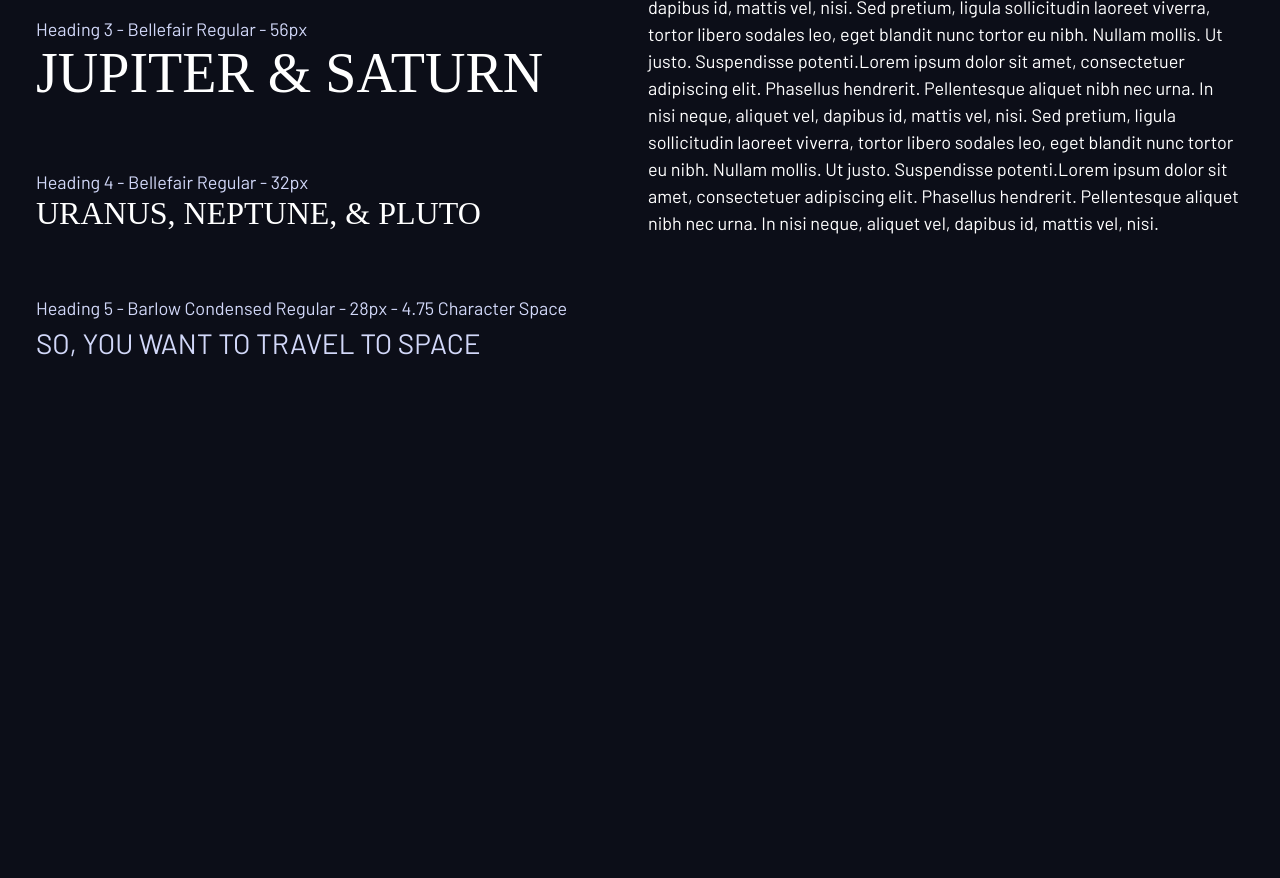
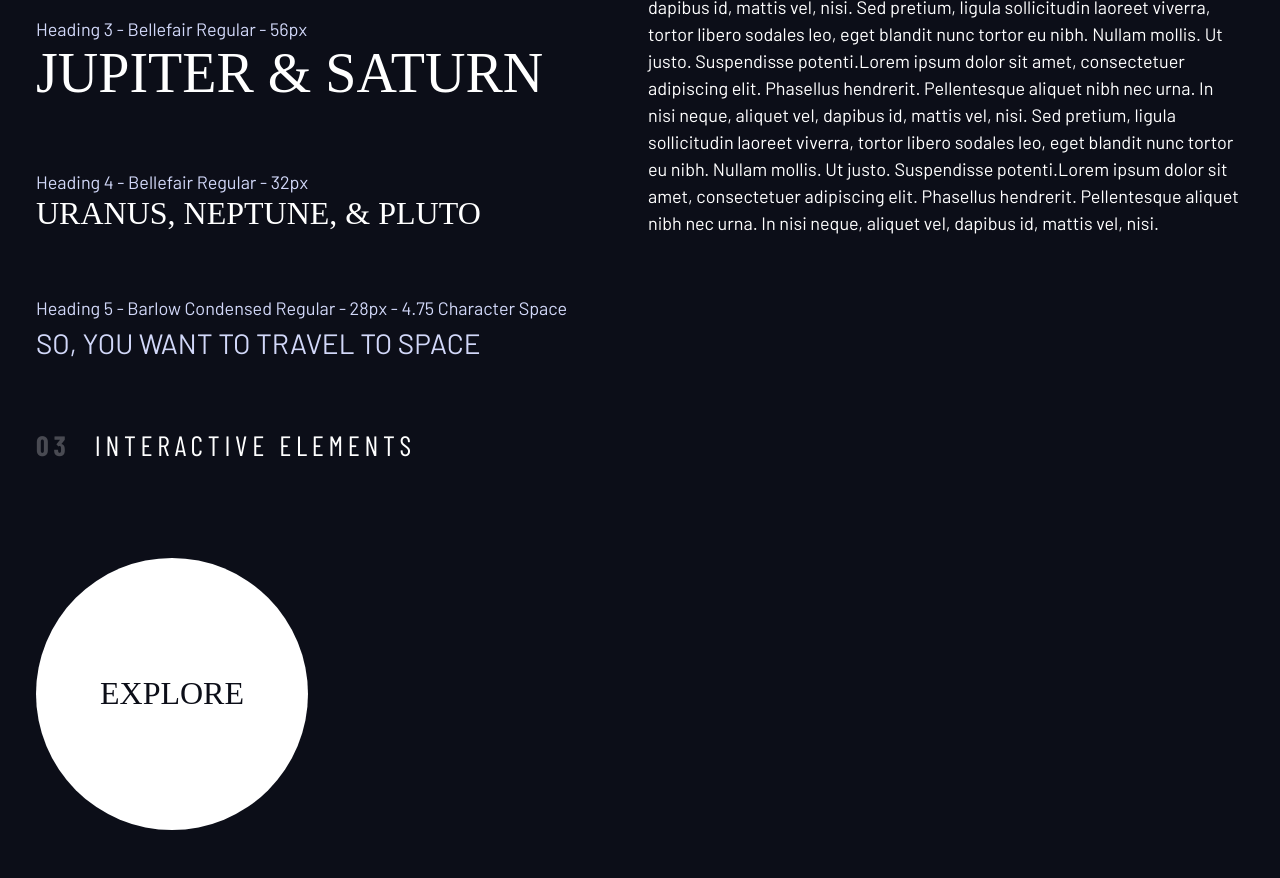
Before and after one commit to ankitbtanna/space-tour, a plain HTML site: page design-systems.html in a window 1280 px wide. Shown: the part 755-1633 px from the top of the page. Before the commit the page ends 1183 px from the top, so only its background shows below. Drawn offline with nearby package versions, Linux system fonts and the light colour scheme; a web font is replaced by a local one.

Commit message:
button component and hover animation

```diff
--- a/design-systems.html
+++ b/design-systems.html
@@ -147,6 +147,35 @@
             </div>
           </div>
         </section>
+
+        <section
+          class="flow"
+          id="interactive-elements">
+          <h2 class="numbered-title"><span>03</span> Interactive elements</h2>
+
+          <!-- navigation -->
+          <div></div>
+
+          <div class="flex">
+            <div style="margin-top: 5rem">
+              <!-- explore button -->
+              <!-- component class first and then utility classes -->
+              <a
+                href="#"
+                class="large-button uppercase ff-serif fs-600 text-dark bg-white"
+                >Explore</a
+              >
+            </div>
+
+            <div style="margin-bottom: 50vh">
+              <!-- Tabs -->
+
+              <!-- Dots -->
+
+              <!-- Numbers -->
+            </div>
+          </div>
+        </section>
       </div>
     </body>
     <script src="./index.js"></script>
--- a/index.css
+++ b/index.css
@@ -253,3 +253,35 @@
   margin-right: 0.5em;
   font-weight: 700;
 }
+
+/* -------------------------- */
+/* Components                 */
+/* -------------------------- */
+.large-button {
+  position: relative;
+  padding: 0 2em;
+  display: grid;
+  aspect-ratio: 1 / 1;
+  border-radius: 50%;
+  place-content: center;
+  text-decoration: none;
+  z-index: 1;
+}
+
+.large-button::after {
+  content: "";
+  position: absolute;
+  background: hsl(var(--clr-white) / 0.15);
+  width: 100%;
+  height: 100%;
+  border-radius: inherit;
+  z-index: -1;
+  opacity: 0;
+  transition: opacity 0.5s linear, transform 0.75s ease-in-out;
+}
+
+.large-button:hover::after,
+.large-button:focus::after {
+  opacity: 1;
+  transform: scale(1.5);
+}
```
